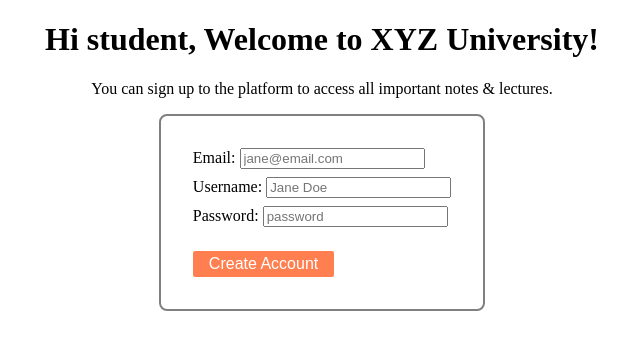
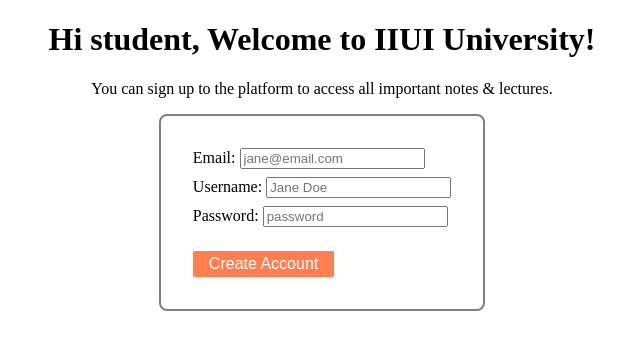
Before and after one commit to syed1muhammad0abbas2kazmi3/Registration-Form-CICD-, a website: page frontend/index.html in a window 1280 px wide. Shown: the whole page, without its empty margins (318-958 px from the left). Drawn offline with Linux system fonts and the light colour scheme.

Commit message:
qa branch modified

```diff
--- a/frontend/index.html
+++ b/frontend/index.html
@@ -7,7 +7,7 @@
     <title>Home Page</title>
 </head>
 <body>
-    <h1>Hi student, Welcome to XYZ University!</h1>
+    <h1>Hi student, Welcome to IIUI University!</h1>
     <p>You can sign up to the platform to access all important notes & lectures.</p>
 
     <form action="/addUser" method="POST" target="_blank" id="signupForm">
```
